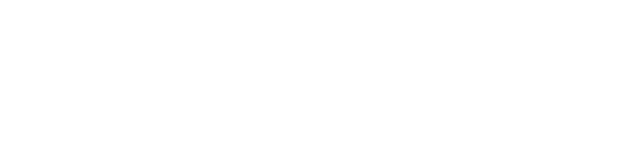
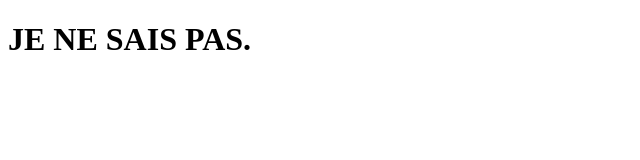
Before and after one commit to entropyduoteam/PROJET-PERSO, a plain HTML site: page projet-nubila/index.html in a window 1280 px wide. Shown: the whole page, without its empty margins (0-640 px from the left). Drawn offline with Linux system fonts and the light colour scheme.

Commit message:
Update index.html

```diff
--- a/projet-nubila/index.html
+++ b/projet-nubila/index.html
@@ -8,6 +8,13 @@
 <body>
 <header>
 
+ <div class="box-text-hero">
+  <h1 class="primary" >
+
+      <span class="first-text"> JE NE SAIS PAS.  </span>
+
+      </h1>
+ </div>
 </header>
 
 <section>
```
